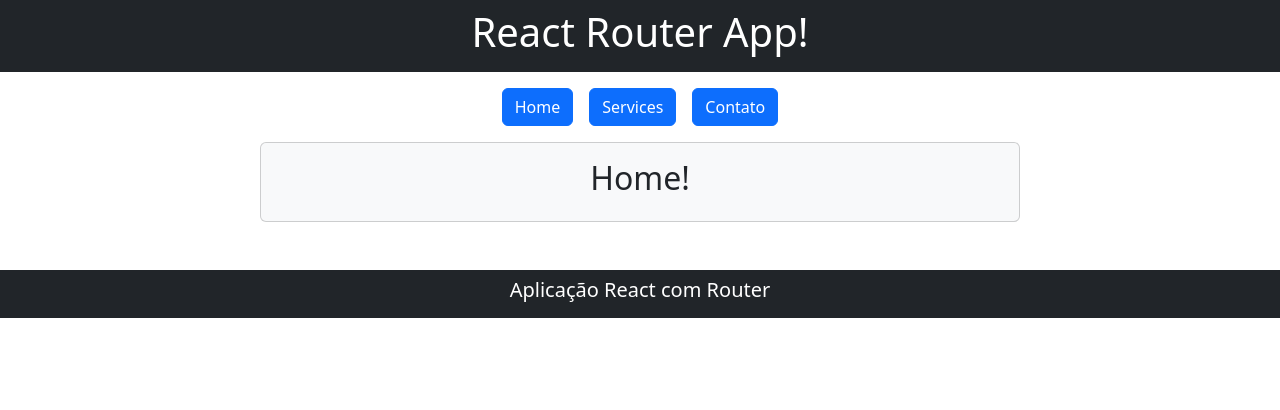
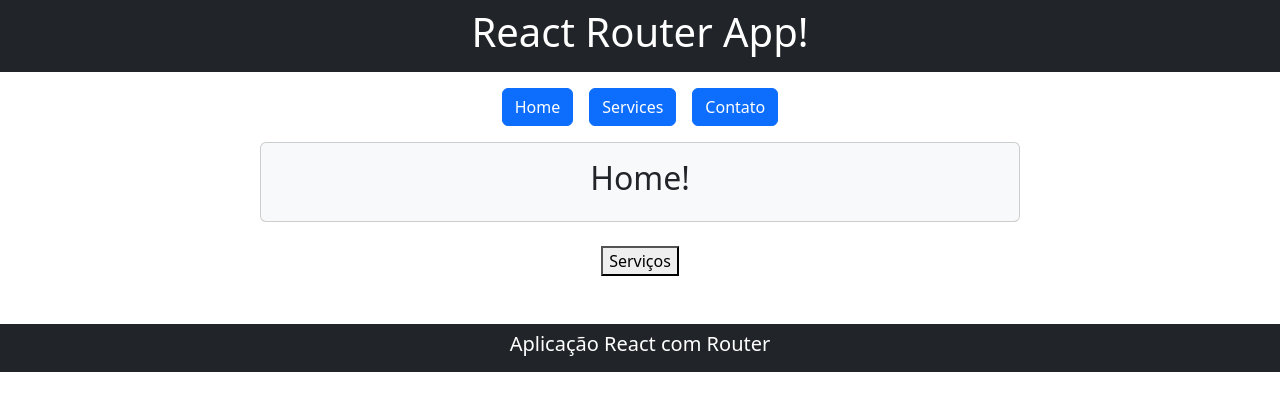
Before and after one commit to VictorParizio/aulas-react.js, a React (Vite) app in the folder 15-react-route/: page / in a window 1280 px wide. Shown: the top 410 px of the page. Built offline with nearby package versions, Linux system fonts and the light colour scheme.

Commit message:
feat (Home) useNavigate Vimos como usar o "useNavigate" dentro de componentes para navergar pelas rotas dentro da aplicação.

```diff
--- a/15-react-route/src/Componentes/Home.jsx
+++ b/15-react-route/src/Componentes/Home.jsx
@@ -1,12 +1,21 @@
 import React from "react";
+import { useNavigate } from 'react-router-dom'
 
 export default function Home() {
+
+    const irPara = useNavigate()
+
     return (
         <section className="container">
             <div className="row justify-content-center mt-3">
                 <div className="col-8 card bg-light text-center p-3">
                     <h2>Home!</h2>
                 </div>
+                <div className="text-center mt-4">
+                    <button onClick={() => {
+                        irPara('/services')
+                    }}>Serviços</button>
+                </div>
             </div>
         </section>
     )
```
